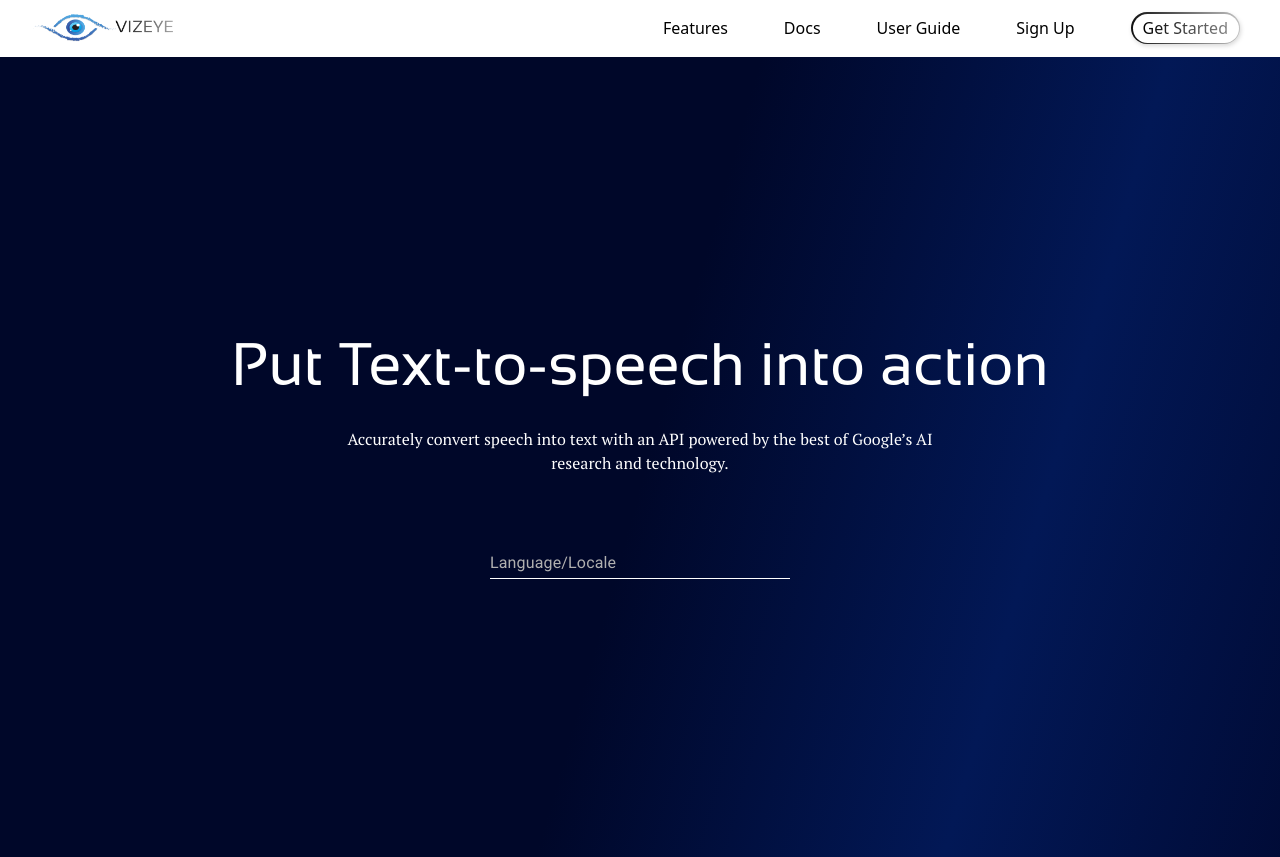
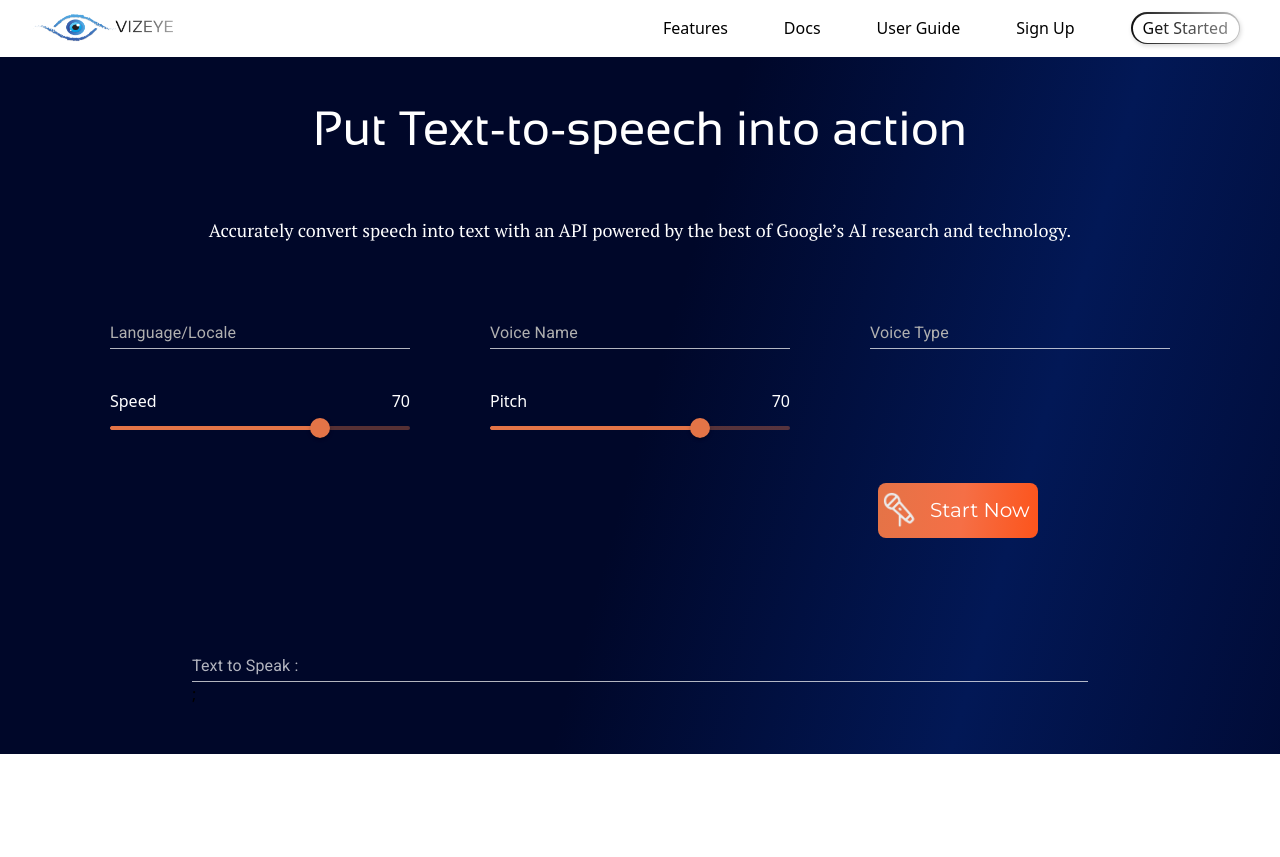
Before and after one commit to Rohit2301/Vizeye-Frontend, a React (Create React App) app: page / in a window 1280 px wide. After the commit the page ends 800 px from the top, so only its background shows below. Built offline with nearby package versions, Linux system fonts and the light colour scheme.

Commit message:
finally text to speech ui page completed

```diff
--- a/src/components/Pages/text-to-speech/text-to-speech.jsx
+++ b/src/components/Pages/text-to-speech/text-to-speech.jsx
@@ -1,5 +1,9 @@
+import { TextField } from "@mui/material";
 import React from "react";
+import { TextToSpeechStartNowBtn } from "../../../utils/buttons";
 import AutoSelectFill from "../../../utils/mui/text-to-speech/autocomplete";
+import TSslider from "../../../utils/mui/text-to-speech/slider";
+import TextToSpeechTextField from "../../../utils/mui/text-to-speech/textField";
 
 const languageOption = [
   { label: "English US", yr: 300 },
@@ -9,23 +13,53 @@ const languageOption = [
 
 const TextToSpeech = () => {
   return (
-    <div className="relative w-full h-screen bgBlue flex flex-col items-center justify-center gap-y-14 py-12">
+    <div className="relative w-full bgBlue flex flex-col items-center gap-y-14 py-12 px-20">
       {/* text div */}
-      <div className="relative flex flex-col justify-content items-center text-white gap-y-8">
-        <div className="text-6xl font-sansationR">
+      <div className="relative flex flex-col justify-content items-center text-white gap-y-16">
+        <div className="text-5xl font-sansationR">
           Put Text-to-speech into action
         </div>
-        <div className="text-base font-ptSerifR w-3/4 text-center">
+        <div className="font-ptSerifR text-lg text-center">
           Accurately convert speech into text with an API powered by the best of
           Google’s AI research and technology.
         </div>
       </div>
       {/* text div */}
-      <div className="flex flex-col items-center justify-center">
-        <div className="flex items-center justify-center">
-          {<AutoSelectFill data={languageOption} />}
+      {/* every option regarding text to speech */}
+      <div className=" realtive flex flex-col items-center justify-center gap-y-10">
+        {/* options of speech */}
+        <div className="relative flex items-center justify-start gap-20">
+          {<AutoSelectFill data={languageOption} label={"Language/Locale"} />}
+          {<AutoSelectFill data={languageOption} label={"Voice Name"} />}
+          {<AutoSelectFill data={languageOption} label={"Voice Type"} />}
         </div>
+        {/* options of speech */}
+        {/* options of speed/pitch */}
+        <div className="relative flex items-start gap-x-20 w-full">
+          <div>{<TSslider label={"Speed"} />}</div>
+          <div>{<TSslider label={"Pitch"} />}</div>
+        </div>
+        {/* options of speed/pitch */}
+        {/* start NOw btn */}
+        <div className="w-full flex gap-x-20">
+          <div className="w-[19rem]"></div>
+          <div className="w-[19rem]"></div>
+          <div className="realtive">
+            {
+              <TextToSpeechStartNowBtn
+                data="Start Now"
+                text="white"
+                icon={true}
+              />
+            }
+          </div>
+        </div>
+        {/* start NOw btn */}
       </div>
+      {/* every option regarding text to speech */}
+      {/* text field to paste text */}
+      <div className="realtive w-[80%] mt-10">{<TextToSpeechTextField />}</div>
+      {/* text field to paste text */}
     </div>
   );
 };
--- a/src/index.css
+++ b/src/index.css
@@ -75,11 +75,12 @@
     );
   }
   .orangeBtn:hover {
+    cursor: pointer;
     background: linear-gradient(
       95.91deg,
       rgba(201, 103, 63, 0.995464) -5.5%,
-      #e7633b 52.62%,
-      rgba(236, 79, 26, 0.99) 97.73%
+      #d74f26 52.62%,
+      rgba(232, 58, 0, 0.99) 97.73%
     );
   }
 }
--- a/src/utils/buttons.jsx
+++ b/src/utils/buttons.jsx
@@ -1,4 +1,5 @@
 import "../../src/index.css";
+import Microphone from "../assets/images/Microphone.png";
 
 const NavGetStartedBtn = () => {
   return (
@@ -7,10 +8,14 @@ const NavGetStartedBtn = () => {
     </div>
   );
 };
-const HomeGetStartedBtn = ({ data, children }) => {
+const HomeGetStartedBtn = ({ data, children, text }) => {
   return (
-    <div className="relative font-mons text-xl text-center orangeBtn rounded-lg">
-      <button className="px-4 py-3">
+    <div className="relative font-mons text-xl text-center orangeBtn rounded-lg flex">
+      <button
+        className={`px-4 py-3 ${
+          text === "white" ? "text-white" : "text-black"
+        }`}
+      >
         {data}
         {children}
       </button>
@@ -18,5 +23,26 @@ const HomeGetStartedBtn = ({ data, children }) => {
   );
 };
 
+const TextToSpeechStartNowBtn = ({ data, children, text, icon }) => {
+  return (
+    <div className="font-mons text-xl text-center orangeBtn rounded-lg flex">
+      {icon ? (
+        <img src={Microphone} alt="Microphone" className="w-10 ml-1 my-2" />
+      ) : (
+        <></>
+      )}
+      <button
+        className={`px-2 py-3 ${
+          text === "white" ? "text-white" : "text-black"
+        }`}
+      >
+        {data}
+        {children}
+      </button>
+    </div>
+  );
+};
+
+export { TextToSpeechStartNowBtn };
 export { HomeGetStartedBtn };
 export { NavGetStartedBtn };
--- a/src/utils/mui/text-to-speech/autocomplete.jsx
+++ b/src/utils/mui/text-to-speech/autocomplete.jsx
@@ -5,35 +5,18 @@ import { createTheme, ThemeProvider } from "@mui/material";
 
 const theme = createTheme({
   palette: {
+    mode: "dark",
     primary: {
       main: "#E37447",
     },
-    secondary: {
-      main: "#FF0000",
-    },
     text: {
-      primary: "#0A0A0A",
+      primary: "#ffffff",
       secondary: "#B0B0B0",
-    },
-  },
-  components: {
-    MuiOutlinedInput: {
-      styleOverrides: {
-        root: {
-          borderRadius: 20,
-          "& .MuiOutlinedInput-notchedOutline": {
-            borderColor: "orange",
-          },
-          "&:hover .MuiOutlinedInput-notchedOutline": {
-            borderColor: "red",
-          },
-        },
-      },
     },
   },
 });
 
-const AutoSelectFill = ({ data }) => {
+const AutoSelectFill = ({ data, label }) => {
   return (
     <div>
       {
@@ -58,18 +41,12 @@ const AutoSelectFill = ({ data }) => {
               return (
                 <TextField
                   {...params}
-                  label="Language/Locale"
+                  label={label}
                   variant="standard"
                   color="primary"
                   InputLabelProps={{ style: { color: "#B0B0B0" } }}
                   sx={{
                     input: { color: "#ffffff" },
-                    "& .MuiInput-underline:before": {
-                      borderBottomColor: "white",
-                    },
-                    "&:hover .MuiInput-underline:before": {
-                      borderBottomColor: "#E37447",
-                    },
                   }}
                 />
               );
@@ -82,22 +59,3 @@ const AutoSelectFill = ({ data }) => {
 };
 
 export default AutoSelectFill;
-// "&:hover .css-1qpd1ev-MuiFormControl-root-MuiTextField-root":
-//   {
-//     borderBottomColor: "orange",
-//   },
-// "&:hover .MuiInput-root": {
-//   borderBottomColor: "secondary",
-//   // "&:hover fieldset": {
-//   //   borderColor: "yellow",
-//   // },
-//   // "&.Mui-focused fieldset": {
-//   //   borderColor: "green",
-//   // },
-// },
-// "& .css-cpzrrv-MuiInputBase-root-MuiInput-root:before": {},
-// "& .css-cpzrrv-MuiInputBase-root-MuiInput-root": {
-//   color: "secondary",
-// },
-// left: "145%",
-// transition: "left 1s ease-in",
--- /dev/null
+++ b/src/utils/mui/text-to-speech/slider.jsx
@@ -0,0 +1,38 @@
+import { createTheme, Slider, ThemeProvider, Typography } from "@mui/material";
+import { Box } from "@mui/material";
+import { useState } from "react";
+
+const theme = createTheme({
+  palette: {
+    mode: "dark",
+    primary: {
+      main: "#E37447",
+    },
+  },
+});
+
+const TSslider = ({ label }) => {
+  const [thumbValue, setThumbValue] = useState(70);
+  const handleChange = (e, newValue) => {
+    setThumbValue(newValue);
+  };
+  return (
+    <ThemeProvider theme={theme}>
+      <Box width={300}>
+        <div className="flex flex-col">
+          <div className="flex justify-between text-white">
+            <div className="text-white">{label}</div>
+            <div>{thumbValue}</div>
+          </div>
+          <Slider
+            value={thumbValue}
+            aria-label={label}
+            onChange={handleChange}
+          />
+        </div>
+      </Box>
+    </ThemeProvider>
+  );
+};
+
+export default TSslider;
--- /dev/null
+++ b/src/utils/mui/text-to-speech/textField.jsx
@@ -0,0 +1,28 @@
+import { createTheme, TextField, ThemeProvider } from "@mui/material";
+
+const theme = createTheme({
+  palette: {
+    mode: "dark",
+    primary: {
+      main: "#E37447",
+    },
+  },
+});
+
+const TextToSpeechTextField = () => {
+  return (
+    <ThemeProvider theme={theme}>
+      <TextField
+        variant="standard"
+        id="text-to-speak"
+        label="Text to Speak :"
+        color="primary"
+        fullWidth
+        multiline
+      />
+      ;
+    </ThemeProvider>
+  );
+};
+
+export default TextToSpeechTextField;
```
Also changed, not shown: src/assets/images/Microphone.png (added).
